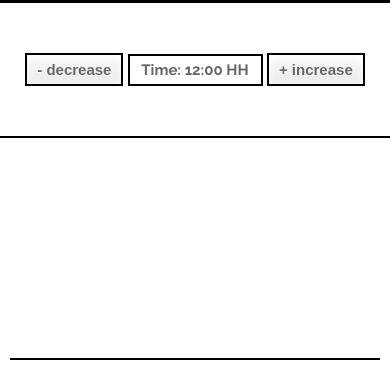
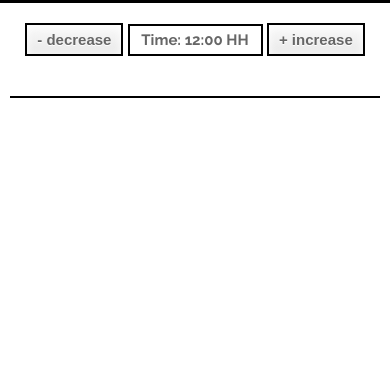
Before and after one commit to ranveeraggarwal/iit-tea, a plain HTML site: page index.html in a window 390 px wide. Shown: the part 605-985 px from the top of the page. After the commit the page ends 844 px from the top, so only its background shows below. Drawn offline with nearby package versions, Linux system fonts and the light colour scheme; some packages are replaced by stand-ins of ours; files whose address does not match are found by name.

Commit message:
Design #2

```diff
--- a/index.html
+++ b/index.html
@@ -14,19 +14,16 @@
     </h1>
 
     <div id="map"></div>
-    <div class="timeControls">
+    <div class="wrapper">
         <center>
             <button onclick="regress_time()" class="teaButton">- decrease</button>
             <span class="timeHour">&nbsp; Time: <span id='hour'></span>:00 HH &nbsp;</span>
             <button onclick="progress_time()" class="teaButton">+ increase</button>
         </center>
     </div>
-    <div class="information">
-
-    </div>
 
     <div class="element-information">
-        <h2 style="text-align: center" id="information-title"></h2>
+        <h2 style="padding-left: 10%" id="information-title"></h2>
         <div class="wrapper2">
             <div class="leftSide">
                 <p id="information-para">
--- a/teabag.css
+++ b/teabag.css
@@ -113,39 +113,12 @@ html, body, #map {
 }
 
 .wrapper {
-    border : 2px solid #000;
-    overflow:hidden;
-}
-
-.wrapper div {
-    min-height: 200px;
-    padding: 10px;
-}
-.timeControls {
-    float:left;
-    margin-right:20px;
-    width: 30%;
-    padding: 50px 10px;
-}
-.information {
-    background-color: white;
-    overflow:hidden;
-    min-height:170px;
-    padding: 10px;
+    padding: 20px;
 }
 
 .element-information {
-    padding: 10px;
-}
-
-@media screen and (max-width: 600px) {
-    .timeControls {
-        float: none;
-        margin-right:0;
-        width:auto;
-        border:0;
-        border-bottom:2px solid #000;
-    }
+    padding-right: 10px;
+    padding-left: 10px;
 }
 
 .wrapper2 div {
```
